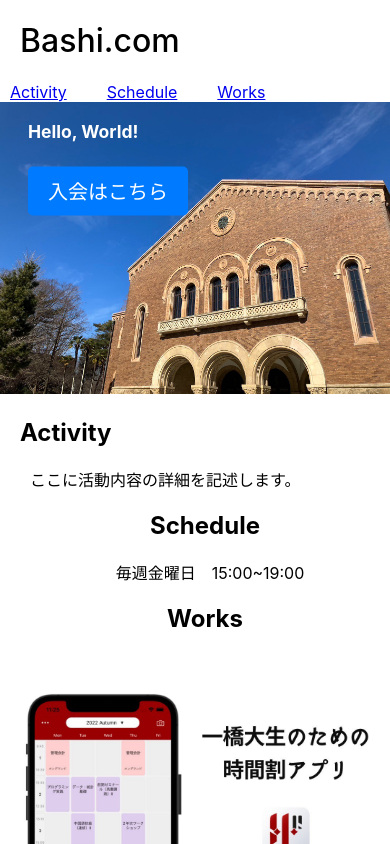
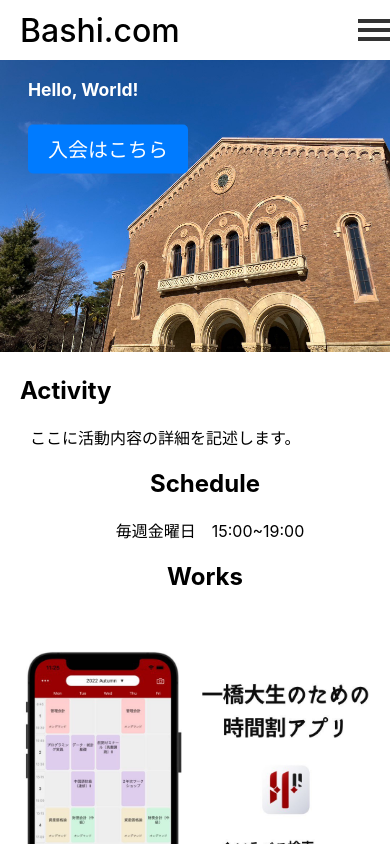
Before and after one commit to RioTsukiji/hit-web, a React (Create React App) app in the folder hit-web/: page / in a window 390 px wide. Shown: the top 844 px of the page. Built offline with nearby package versions, Linux system fonts and the light colour scheme.

Commit message:
add drawer-menu

```diff
--- a/hit-web/src/components/Header/Header.css
+++ b/hit-web/src/components/Header/Header.css
@@ -1,9 +1,19 @@
+body {
+	padding-top: 60px;
+}
+
+
 header {
 	display: flex;
 	justify-content: space-between;
 	align-items: center;
 	box-sizing: border-box;
 	flex-wrap: wrap;
+	position: fixed;
+	height: 60px;
+	width: 100%;
+	top: 0;
+	z-index: 1000;
 }
 
 header h1 {
@@ -11,10 +21,72 @@ header h1 {
 	font-weight: 500;
 	padding-left: 20px;
 	box-sizing: border-box;
+	margin: 0;
 }
 
-nav a {
+.header-menu a {
 	margin: 0 10px;
 	padding-right: 20px;
 	box-sizing: border-box;
 }
+
+.header-menu a:hover {
+	color: #41c723;
+}
+
+.burger-menu {
+	display: none;
+	flex-direction: column;
+	justify-content: space-evenly;
+	width: 2rem;
+	height: 2rem;
+	cursor: pointer;
+}
+
+.burger-menu div {
+	width: 2rem;
+	height: 0.25rem;
+	background-color: #333;
+}
+
+.drawer-menu {
+	display: none;
+}
+
+@media screen and (max-width: 400px) {
+    nav {
+        display: none;
+    }
+
+    /* ここにハンバーガーメニューアイコンのスタイルを追加します */
+    .burger-menu {
+		display: flex;
+    }
+
+	.drawer-menu {
+        display: block;
+        position: fixed;
+		top: 60px;
+        left: 0;
+        height: 30%;  /* viewport height */
+        width: 100%;
+        background-color: white;
+        color: white;
+        z-index: 9999;  /* 他の要素より前面に表示 */
+    }
+
+    .drawer-menu nav {
+        display: flex;
+        flex-direction: column;
+        align-items: center;
+        justify-content: center;
+        height: 100%;
+    }
+
+	.drawer-menu nav a {
+		font-size: 1.5rem;
+		margin-bottom: 20px;
+		color: #333;
+		text-decoration: none;
+	}
+}
--- a/hit-web/src/components/Header/Header.js
+++ b/hit-web/src/components/Header/Header.js
@@ -1,12 +1,34 @@
-import React from 'react';
+import React, {useState} from 'react';
 import './Header.css';
 
 const Header = () => {
+    const [isMenuOpen, setIsMenuOpen] = useState(false);
+
+    const toggleMenu = () => {
+        setIsMenuOpen(prevState => !prevState);
+    };
+
     return (
         <header>
             <h1>Bashi.com</h1>
-            {/* その他に、ナビゲーションリンクなどをここに追加できます。 */}
-			<nav>
+            <div className="burger-menu" onClick={toggleMenu}>
+                <div></div>
+                <div></div>
+                <div></div>
+            </div>
+
+            {/* ドロワーメニューのコード */}
+            {isMenuOpen && (
+                <div className="drawer-menu">
+                    <nav>
+                        <a href="#activity" onClick={toggleMenu}>Activity</a>
+                        <a href="#schedule" onClick={toggleMenu}>Schedule</a>
+                        <a href="#works" onClick={toggleMenu}>Works</a>
+                    </nav>
+                </div>
+            )}
+
+            <nav className="header-menu">
                 <a href="#activity">Activity</a>
                 <a href="#schedule">Schedule</a>
                 <a href="#works">Works</a>
```
